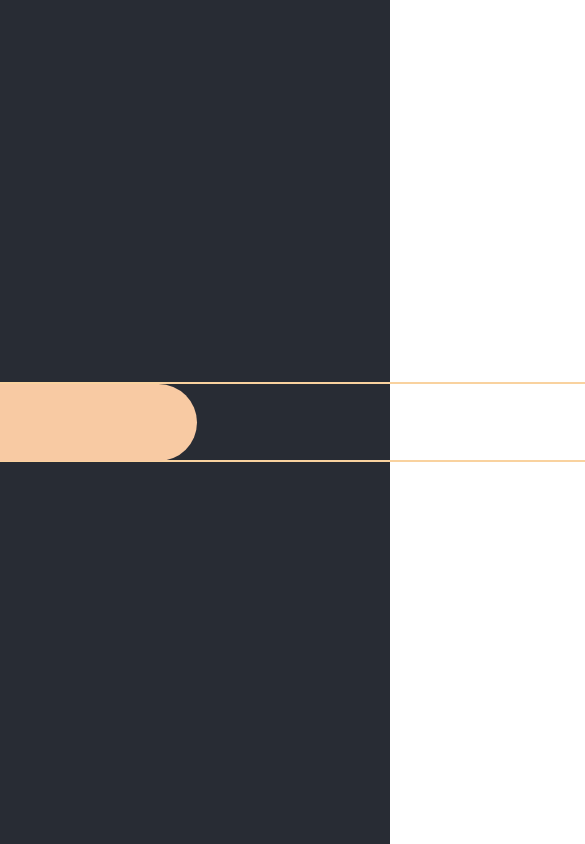
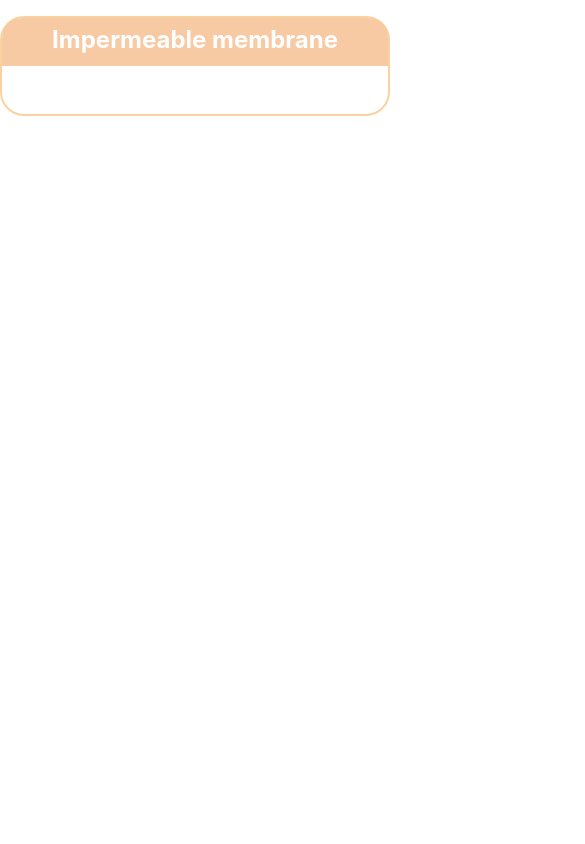
Before and after one commit to MustaRohman/quiz-multi-choice, a React (Create React App) app: page / in a window 390 px wide. Shown: the top 844 px of the page, 585 px wide, since content can reach past the window. Built offline with nearby package versions, Linux system fonts and the light colour scheme.

Commit message:
Added basic switch functionality - horizontal, vertical and responsiveness

```diff
--- a/src/App.js
+++ b/src/App.js
@@ -6,12 +6,14 @@ function App() {
   const [switchValue, setSwitchValue] = useState("test");
   return (
     <div className="App">
-      <header className="App-header">
         <Switch value={switchValue} onChange={(value) => setSwitchValue(value)}>
-          <Option value={"test"}>Test</Option>
+          <Option value={"test"}>Impermeable  membrane </Option>
           <Option value={"test2"}>Test</Option>
+          {/* <Option value={"test3"}>Test2</Option> */}
         </Switch>
-      </header>
+      <main>
+
+      </main>
     </div>
   );
 }
--- a/src/components/Switch/Switch.styles.ts
+++ b/src/components/Switch/Switch.styles.ts
@@ -3,41 +3,101 @@ import styled from "styled-components";
 interface OutlineProps {
   readonly toggleValue?: boolean;
   readonly selectedIndex: number;
+  readonly totalOptions: number;
+  readonly isVertical?: boolean;
 }
 
 export interface OptionProps {
   readonly value: boolean;
+  readonly isVertical?: boolean;
 }
 
-export const Wrapper = styled.ul`
-  width: 900px;
-  height: 80px;
+export const Wrapper = styled.ul<OutlineProps>`
+  max-width: 900px;
+  width: 100%;
   border: 2px solid #f9d29f;
   box-sizing: border-box;
-  border-radius: 100px;
+  border-radius: ${(props) => (props.isVertical ? `24` : `100`)}px;
   padding: 0px;
+  position: absolute;
+  display: flex;
+  flex-direction: ${(props) => (props.totalOptions === 3 ? `column` : `row`)};
+  justify-content: space-between;
 
-  display: flex;
-  //   flex-direction: row;
-  //   justify-content: space-between;
+  @media only screen and (max-width: 600px) {
+    flex-direction: column;
+    border-radius: 24px;
+  }
 `;
 
 export const Option = styled.option<OptionProps>`
   margin: 0px;
-  width: 450px;
+  max-width: 900px;
+  width: ${(props) => (props.isVertical ? `100` : `50`)}%;
   height: 77px;
-  padding: 18px;
+  padding: 22px;
   box-sizing: border-box;
   cursor: pointer;
   z-index: 100;
   font-weight: bold;
-  //   font-family: Mulish;
   color: white;
   border-radius: 100px;
+  font-size: 24px;
+
+  @media only screen and (max-width: 600px) {
+    height: 48px;
+    padding: 7px;
+    width: 100%;
+  }
+`;
+
+const verticalStyling = (props: OutlineProps) => `
+  transition: top 0.2s, border-top-left-radius 0.2s,
+      border-top-right-radius 0.2s, border-bottom-left-radius 0.2s,
+      border-bottom-right-radius 0.2s;
+  top: 0px;
+  left: 0px;
+  margin: 0 auto;
+  height: ${100 / props.totalOptions}%;
+  width: 100%;
+  top: ${(100 / props.totalOptions) * props.selectedIndex}%;
+  border-bottom-left-radius: 0px;
+  border-bottom-right-radius: 0px;
+
+  border-top-left-radius: 0px;
+  border-top-right-radius: 0px;
+${
+  props.selectedIndex === 0
+    ? `
+  border-top-left-radius: 20px;
+  border-top-right-radius: 20px;
+
+  border-bottom-left-radius: 0px;
+  border-bottom-right-radius: 0px;
+  `
+    : ``
+}
+
+${
+  props.selectedIndex === props.totalOptions - 1
+    ? `
+    border-radius: 0px;
+
+    border-top-left-radius: 0px;
+    border-top-right-radius: 0px;
+
+    border-bottom-left-radius: 20px;
+    border-bottom-right-radius: 20px;
+    `
+    : ``
+}
+
+
+// Option in the middle?
 `;
 
 export const SelectedOutline = styled.div<OutlineProps>`
-  width: 450px;
+  width: 50%;
   height: 77px;
   border-radius: 100px;
   position: absolute;
@@ -45,5 +105,10 @@ export const SelectedOutline = styled.div<OutlineProps>`
   z-index: 50;
 
   transition: margin-left 0.2s;
-  margin-left: ${(props) => props.selectedIndex * 448}px;
+  margin-left: ${(props) => (props.selectedIndex / props.totalOptions) * 100}%;
+  @media only screen and (max-width: 600px) {
+    ${(props) => verticalStyling(props)}
+  }
+
+  ${(props) => (props.totalOptions === 3 ? verticalStyling(props) : ``)};
 `;
--- a/src/components/Switch/Switch.tsx
+++ b/src/components/Switch/Switch.tsx
@@ -8,16 +8,18 @@ interface Props {
 
 const Switch: FC<Props> = ({ value, onChange, children }) => {
   let selectedIndex = 0;
+  let totalChildren = 0;
   const childrenArray = React.Children.toArray(children);
   childrenArray.forEach((child, index) => {
     const reactChild = child as { props: { value: any } };
     if (React.isValidElement(reactChild) && reactChild.props) {
-      console.log(reactChild.props);
+      totalChildren++;
       if (reactChild.props.value === value) {
         selectedIndex = index;
       }
     }
   });
+  const isVertical = totalChildren === 3;
 
   function clickHandler(value: any) {
     onChange(value);
@@ -34,15 +36,24 @@ const Switch: FC<Props> = ({ value, onChange, children }) => {
       };
       return React.cloneElement(child, {
         ...child.props,
+        isVertical,
         onClick,
       });
     }
   });
 
   return (
-    <Wrapper>
+    <Wrapper
+      selectedIndex={selectedIndex}
+      totalOptions={totalChildren}
+      isVertical={isVertical}
+    >
       {childrenMapped}
-      <SelectedOutline selectedIndex={selectedIndex} />
+      <SelectedOutline
+        selectedIndex={selectedIndex}
+        totalOptions={totalChildren}
+        isVertical={isVertical}
+      />
     </Wrapper>
   );
 };
```
